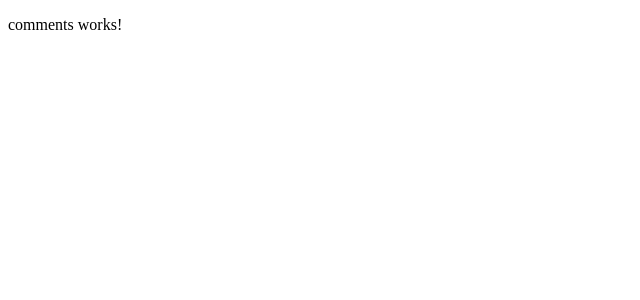
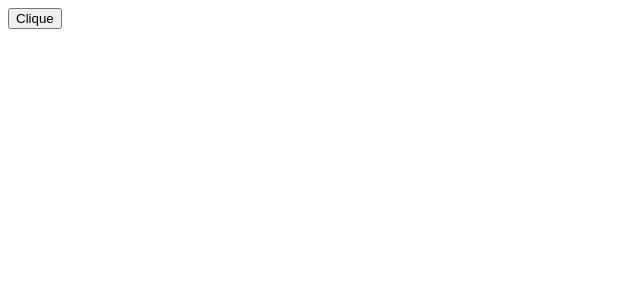
Before and after one commit to vicente-psp/json-placeholder-angular, an Angular app: page / in a window 1280 px wide. Shown: the top 300 px of the page, without its empty margins (0-640 px from the left). Built offline with nearby package versions, Linux system fonts and the light colour scheme.

Commit message:
inclusão do serviço e incluído no html botão para listar

```diff
--- a/src/app/comments/comments.component.html
+++ b/src/app/comments/comments.component.html
@@ -1,3 +1,6 @@
-<p>
-  comments works!
-</p>
+<div *ngFor="let comment of listComments;">
+  {{ comment }}
+</div>
+<div>
+  <button (click)="getListComments()">Clique</button>
+</div>
--- a/src/app/comments/comments.component.ts
+++ b/src/app/comments/comments.component.ts
@@ -1,4 +1,5 @@
 import { Component, OnInit } from '@angular/core';
+import { CommentsService } from './comments.service';
 
 @Component({
   selector: 'app-comments',
@@ -7,9 +8,30 @@ import { Component, OnInit } from '@angular/core';
 })
 export class CommentsComponent implements OnInit {
 
-  constructor() { }
+  constructor(private commentsService: CommentsService) { }
+  public listComments;
 
   ngOnInit() {
   }
 
+  getListComments(){
+    this.commentsService.getListComments().subscribe((dados) => {
+        this.listComments = dados;
+        console.log(this.listComments[0])
+      },
+      (error) => {
+        console.error('error: ' + error);
+      }
+    )
+  }
+
+  // this.myService.getData(lat, lon)
+  //           .subscribe((result) => {
+  //               this.onGetDataSuccess(result);
+  //           }, (error) => {
+  //               console.log(error);
+  //           });
+  //   }
+  // }
+
 }
--- a/src/app/comments/comments.service.ts
+++ b/src/app/comments/comments.service.ts
@@ -1,9 +1,31 @@
 import { Injectable } from '@angular/core';
+import { HttpClient, HttpHeaders, HttpParams } from '@angular/common/http';
 
 @Injectable({
   providedIn: 'root'
 })
 export class CommentsService {
 
-  constructor() { }
+  private API_URL = 'https://jsonplaceholder.typicode.com';
+
+  constructor(private httClient: HttpClient) { }
+
+  getListComments(){
+    // let headers = this.createRequestHeader();
+    let httpParams = new HttpParams().set('Authorization', 'auth-token');
+    return this.httClient.get<Comment[]>(this.API_URL + '/posts', {params: httpParams});
+  }
+
+  private createRequestHeader() {
+      // set headers here e.g.
+      let headers = new HttpHeaders({
+          "AuthKey": "my-key",
+          "Authorization": "auth-token",
+          "Content-Type": "application/json",
+          "User-Agent:": "Baeldung Client",
+          // "Time-Zone": "Europe/Amsterdam"
+      });
+
+      return headers;
+  }
 }
```
